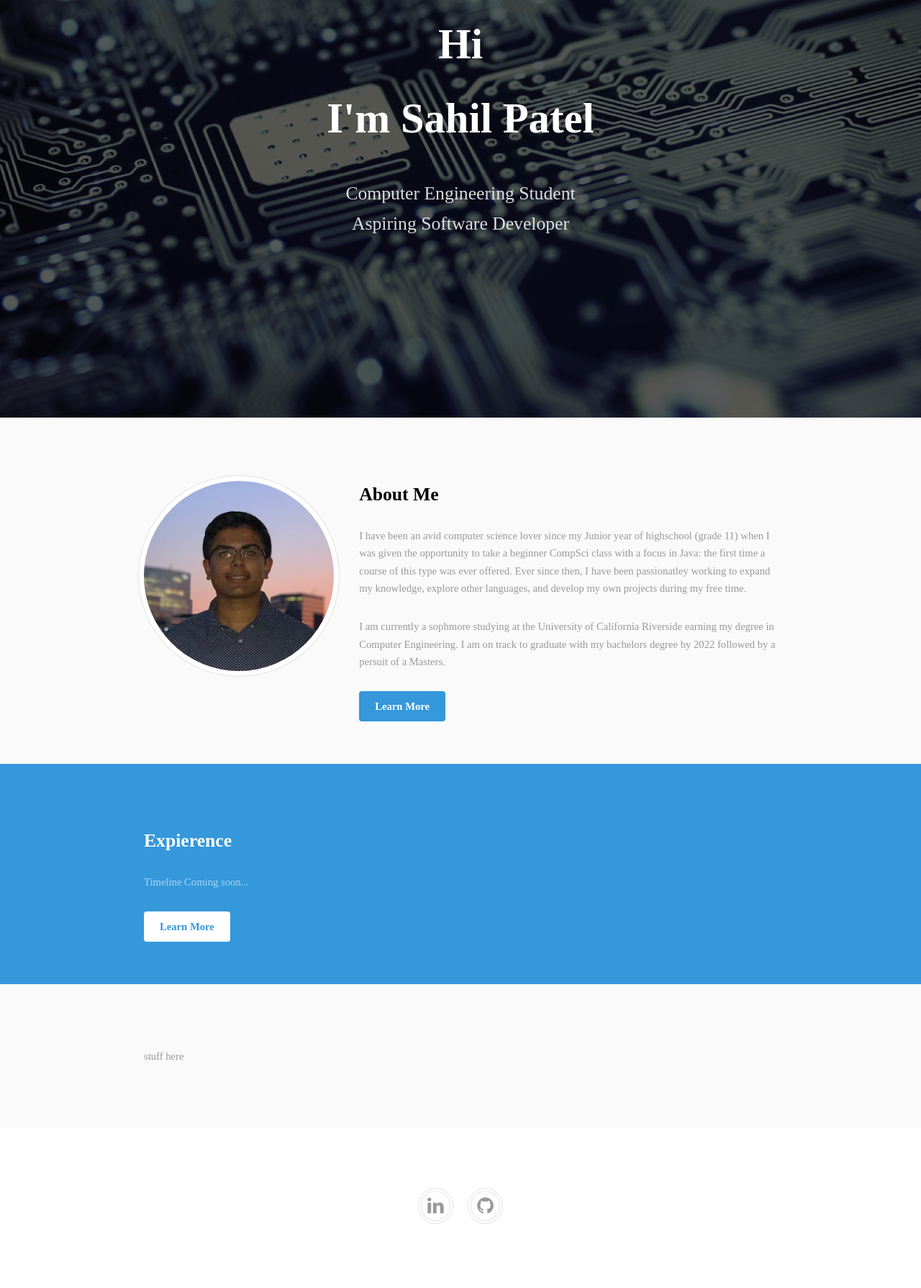
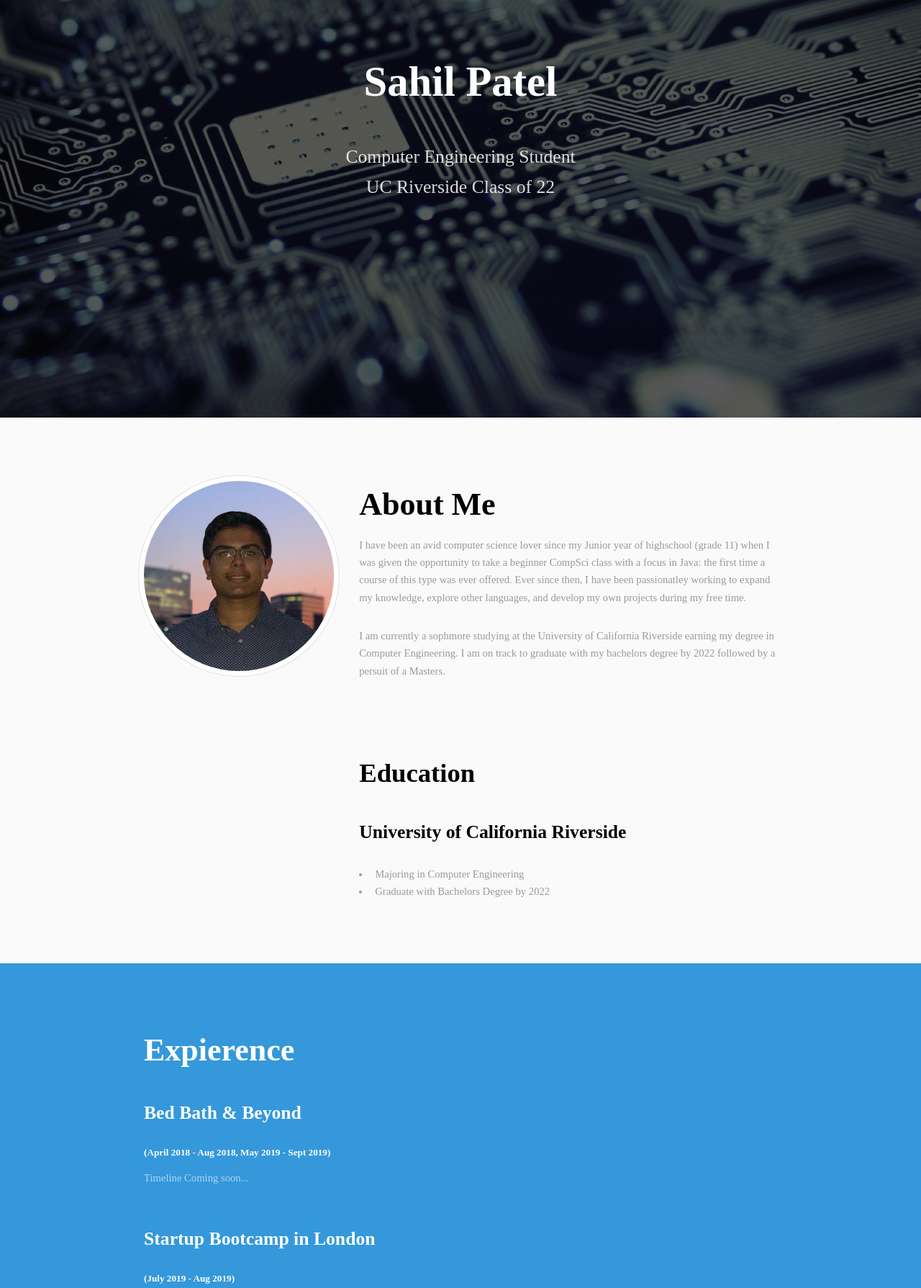
Before and after one commit to SahilPatelCA/personal-website, a plain HTML site: page public/index.html in a window 1280 px wide. Shown: the part 220-2009 px from the top of the page at 72% size. Drawn offline with Linux system fonts and the light colour scheme; a web font is replaced by a local one.

Commit message:
changed lots

```diff
--- a/public/assets/css/main.css
+++ b/public/assets/css/main.css
@@ -1980,6 +1980,7 @@
 		button:active,
 		.button:active {
 			background-color: #258cd1;
+			/* background-color: rgb(39, 34, 34); */
 		}
 
 		input[type="submit"].alt,
--- a/public/index.html
+++ b/public/index.html
@@ -28,9 +28,9 @@
 			<section id="banner">
 				<div class="inner">
 					<header>
-						<h1>Hi</h1>
-						<h1>I'm Sahil Patel</h1> <br>
-						<p>Computer Engineering Student<br />Aspiring Software Developer </p>
+
+						<h1>Sahil Patel</h1> <br>
+						<p>Computer Engineering Student<br />UC Riverside Class of 22 </p>
 					</header>
 					<!-- <a href="#main" class="button big scrolly">Learn More</a> -->
 				</div>
@@ -50,11 +50,24 @@
 										</div>
 									</div>
 									<div class="col col2">
-										<h3>About Me</h3>
+										<h1>About Me</h1>
 										<p>I have been an avid computer science lover since my Junior year of highschool (grade 11) when I was given the opportunity to take a beginner CompSci class with a focus in Java: the first time a course of this type was ever offered. Ever since then, I have been passionatley working to expand my knowledge, explore other languages, and develop my own projects during my free time.</p>
 										<p>I am currently a sophmore studying at the University of California Riverside earning my degree in Computer Engineering. I am on track to graduate with my bachelors degree by 2022 followed by a persuit of a Masters. </p>
 
-										<a href="#" class="button">Learn More</a>
+										<br>
+										<br>
+										<br>
+
+										<h2>Education</h2>
+										<h3>University of California Riverside</h3>
+										<ul>
+											<li>Majoring in Computer Engineering</li>
+											<li>Graduate with Bachelors Degree by 2022</li>
+										</ul>
+
+
+
+										<!-- <a href="#" class="button">Learn More</a> -->
 									</div>
 								</div>
 						</div>
@@ -65,10 +78,16 @@
 						<div class="inner">
 							<div class="flex flex-2">
 								<div class="col col2">
-									<h3>Expierence</h3>
-									<p>Timeline Coming soon...</p>
+									<h1>Expierence</h1><br>
+									<h3>Bed Bath & Beyond</h3> <h5>(April 2018 - Aug 2018, May 2019 - Sept 2019)</h5>
 
-									<a href="#" class="button">Learn More</a>
+									<p>Timeline Coming soon...</p> <br>
+
+									<h3>Startup Bootcamp in London <h5>(July 2019 - Aug 2019)</h5></h3>
+									<a href="https://study-abroad-tutor-app.web.app/" target="_blank">https://study-abroad-tutor-app.web.app/> <img src="A++ ss.PNG"  width="500" height="333"></a>
+									<p>I, along with 3 other team members, built a website that connects student-tutors and students at specific universities together to act as an easier alternative for students finding tutors who have taken the same and/or similar courses as the ones they are. We built the product from the ground up while learning how to create a startup, both on the software and business side.</p>
+
+									<a href="https://github.com/noahallen/APlusPlus-Learning" target="_blank" class="button">Link to GitHub Repository </a>
 								</div>
 								<!-- <div class="col col1 first">
 									<div class="image round fit">
@@ -82,7 +101,8 @@
 				<!-- Section -->
 					<section class="wrapper style1">
 						<div class="inner">
-							<p>stuff here</p>
+							<h1>Skills</h1>
+							<p></p>
 						</div>
 					</section>
 
@@ -93,8 +113,8 @@
 				<div class="copyright">
 					<ul class="icons">
 
-						<li><a href="https://www.linkedin.com/in/sahil-patel-ca-842000/" class="icon fa-linkedin"><span class="label">Linkedin</span></a></li>
-						<li><a href="https://www.github.com/sahilpatelca" class="icon fa-github"><span class="label">GitHub</span></a></li>
+						<li><a href="https://www.linkedin.com/in/sahil-patel-ca-842000/" target="_blank" class="icon fa-linkedin"><span class="label">Linkedin</span></a></li>
+						<li><a href="https://www.github.com/sahilpatelca" target="_blank" class="icon fa-github"><span class="label">GitHub</span></a></li>
 
 					</ul>
 
```
Also changed, not shown: 1 other file.
